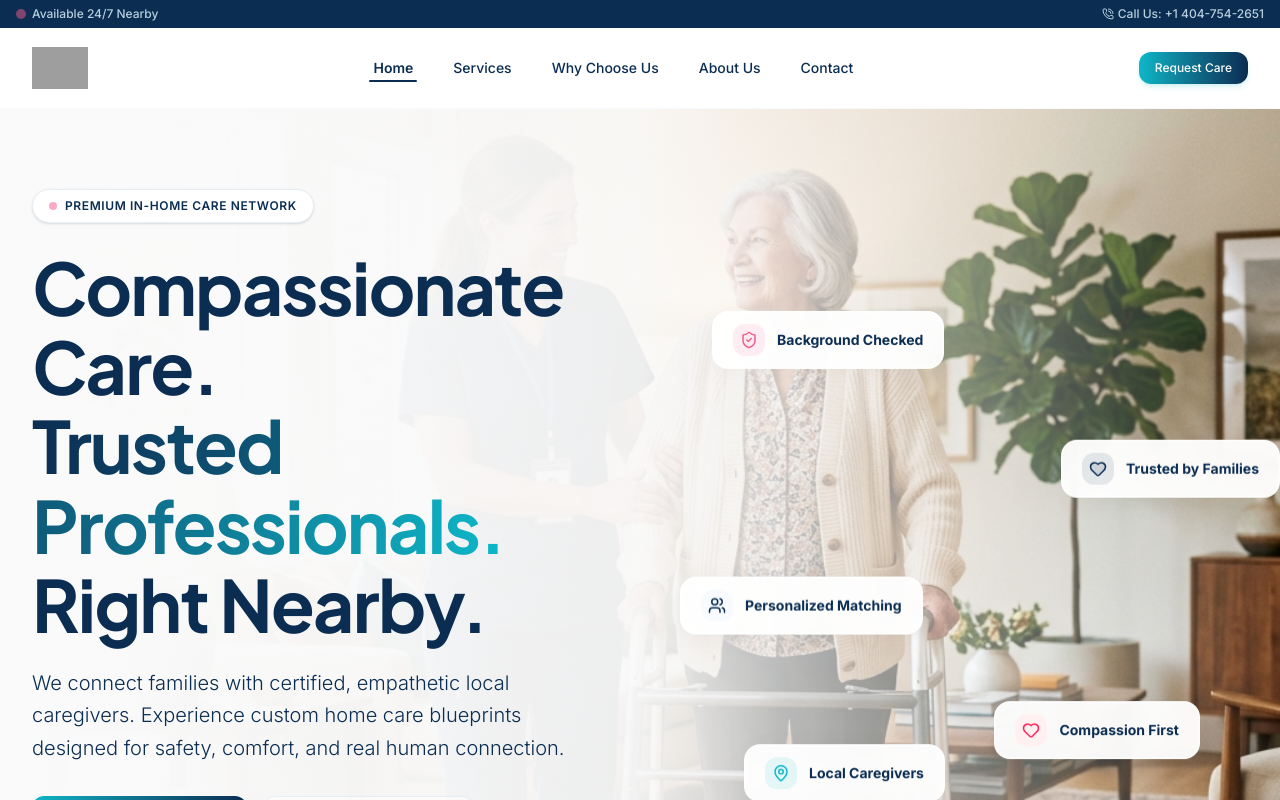
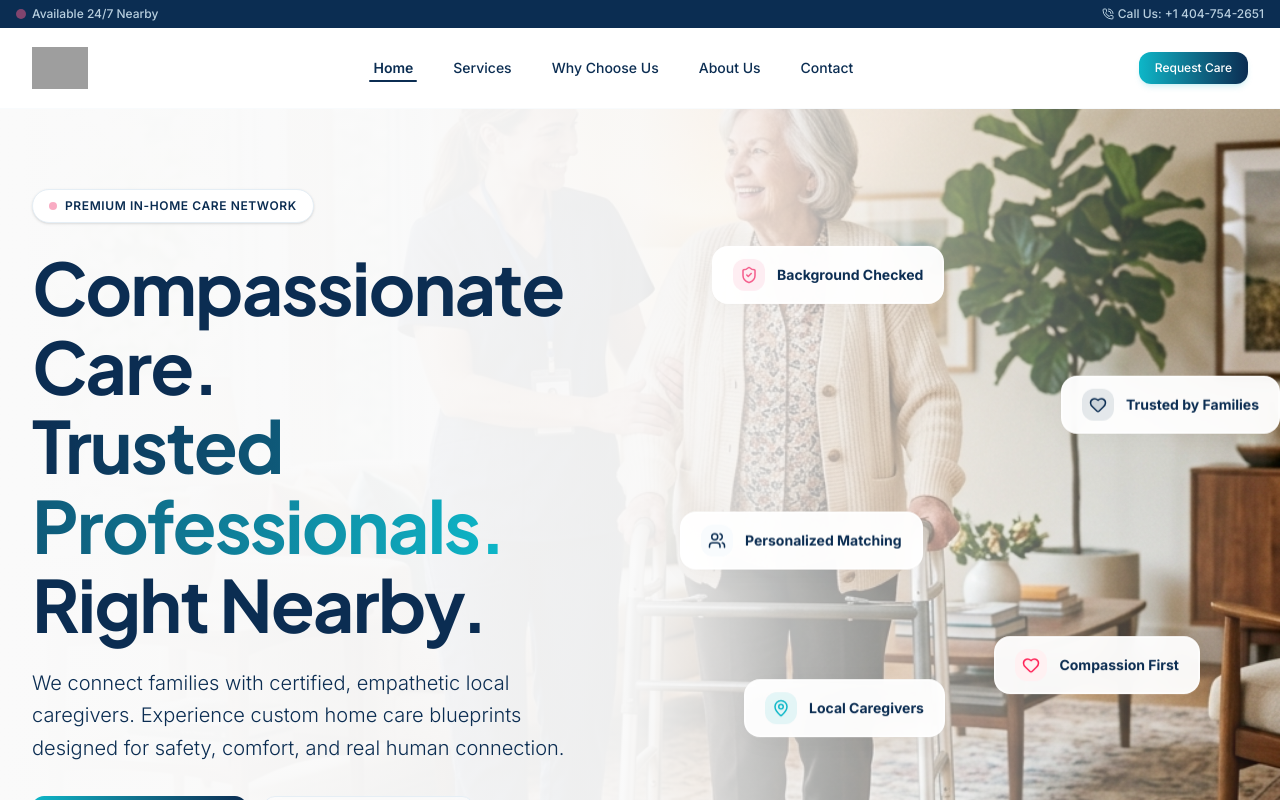
Before and after one commit to arrowheaddigitalagency-cmyk/caregiversnearby, a Next.js app: page / in a window 1280 px wide. Shown: the top 800 px of the page. Built offline with nearby package versions, Linux system fonts and the light colour scheme; grey boxes are pictures that could not be loaded.

Commit message:
Reposition hero background image and cards higher on desktop for better composition

```diff
--- a/src/app/page.tsx
+++ b/src/app/page.tsx
@@ -135,7 +135,7 @@ export default function Home() {
             src="/images/hero/hero-trust.png"
             alt="Professional caregiver helping an elderly woman walk"
             fill
-            className="object-cover object-right lg:object-center"
+            className="object-cover object-right lg:object-[center_80%]"
             priority
           />
           {/* Desktop Left-to-Right Fade */}
@@ -222,7 +222,7 @@ export default function Home() {
             </div>
 
             {/* Right Column: Floating Badges (overlaying background image, desktop only to prevent clutter on mobile) */}
-            <div className="hidden lg:flex lg:col-span-5 relative h-[550px] w-full justify-center items-center">
+            <div className="hidden lg:flex lg:col-span-5 relative h-[550px] w-full justify-center items-center lg:self-start lg:mt-12">
 
               {/* Trust Badges - translateY + opacity animations */}
               <motion.div
```
